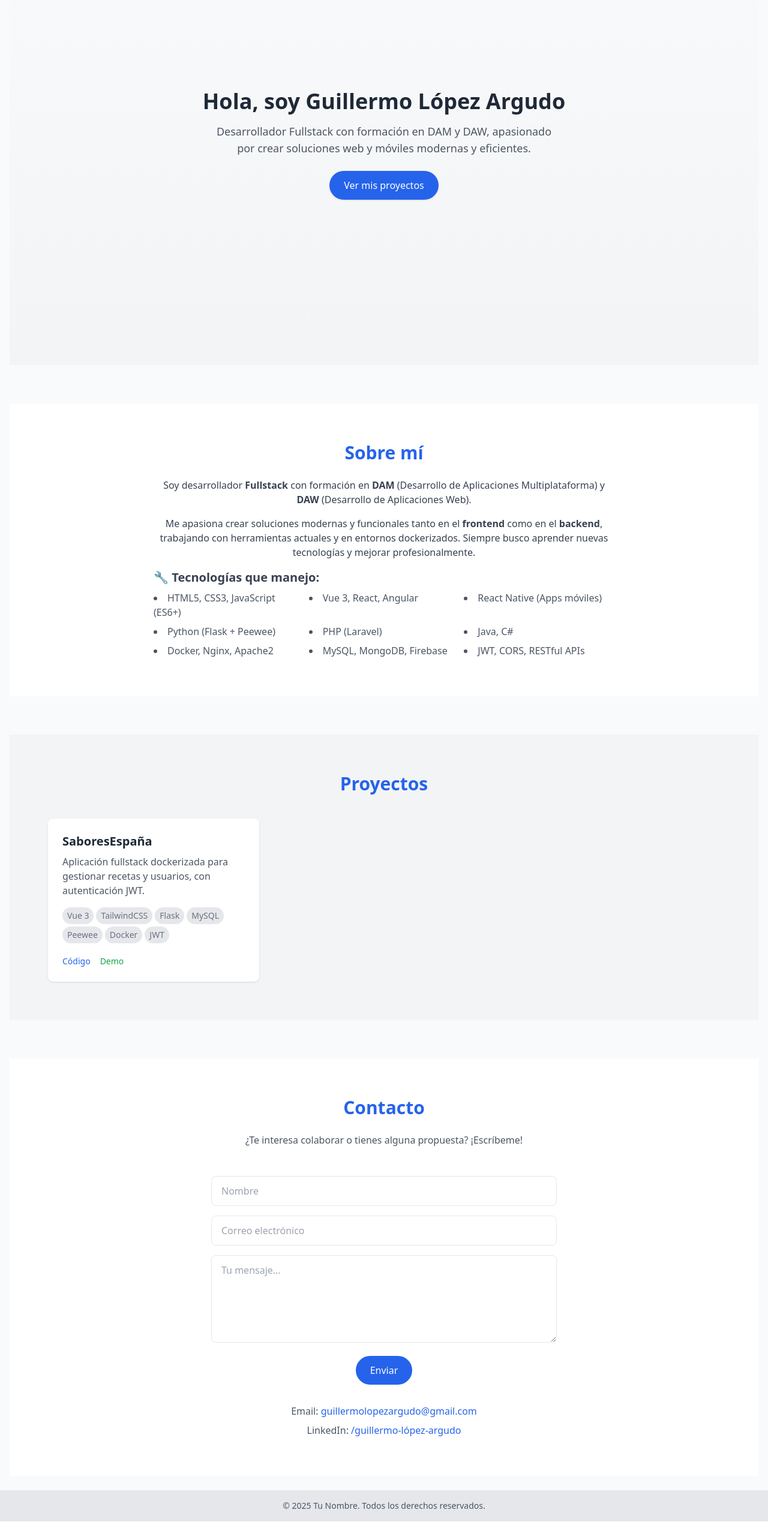
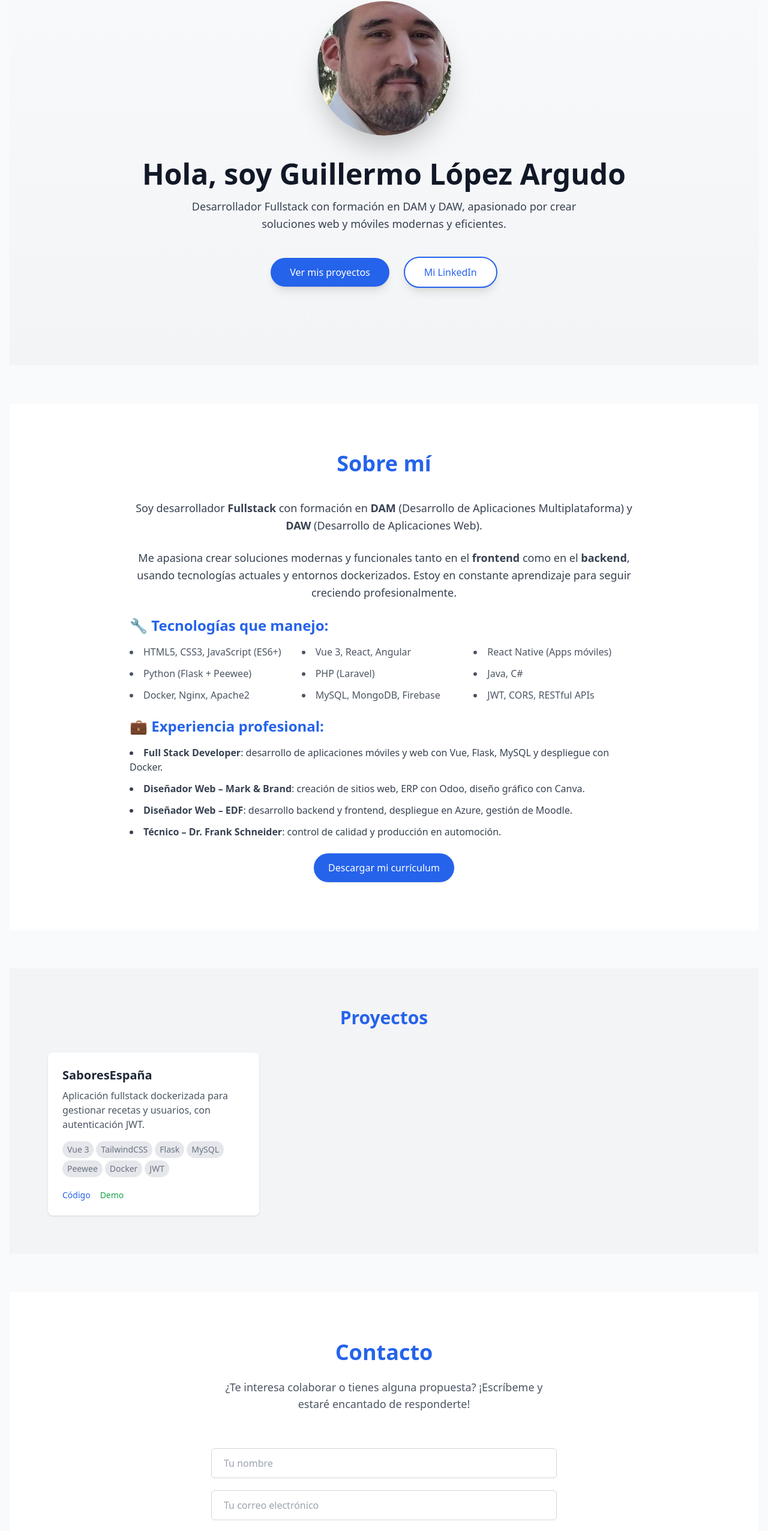
Before and after one commit to GuillermoLopezArgudo/mi-portfolio, a Vue app: page / in a window 1280 px wide. Shown: the part 215-2768 px from the top of the page at 60% size. Built offline with nearby package versions, Linux system fonts and the light colour scheme.

Commit message:
mejoras de estilos

```diff
--- a/src/components/About.vue
+++ b/src/components/About.vue
@@ -1,17 +1,19 @@
 <template>
-  <section id="about" class="py-16 bg-white text-center">
-    <h2 class="text-3xl font-bold mb-6 text-blue-600">Sobre mí</h2>
-    <div class="max-w-3xl mx-auto text-gray-700 space-y-4">
-      <p>
+  <section id="about" class="py-20 bg-white text-center">
+    <h2 class="text-4xl font-bold mb-10 text-blue-600">Sobre mí</h2>
+
+    <div class="max-w-4xl mx-auto text-gray-700 px-6 space-y-6">
+      <p class="text-lg leading-relaxed">
         Soy desarrollador <strong>Fullstack</strong> con formación en <strong>DAM</strong> (Desarrollo de Aplicaciones Multiplataforma) y <strong>DAW</strong> (Desarrollo de Aplicaciones Web).
       </p>
-      <p>
-        Me apasiona crear soluciones modernas y funcionales tanto en el <strong>frontend</strong> como en el <strong>backend</strong>, trabajando con herramientas actuales y en entornos dockerizados. Siempre busco aprender nuevas tecnologías y mejorar profesionalmente.
+      <p class="text-lg leading-relaxed">
+        Me apasiona crear soluciones modernas y funcionales tanto en el <strong>frontend</strong> como en el <strong>backend</strong>, usando tecnologías actuales y entornos dockerizados. Estoy en constante aprendizaje para seguir creciendo profesionalmente.
       </p>
 
-      <div class="mt-8 text-left">
-        <h3 class="text-xl font-semibold mb-2">🔧 Tecnologías que manejo:</h3>
-        <ul class="grid grid-cols-2 md:grid-cols-3 gap-2 list-disc list-inside text-gray-600">
+      <!-- Tecnologías -->
+      <div class="mt-10 text-left">
+        <h3 class="text-2xl font-semibold mb-4 text-blue-600">🔧 Tecnologías que manejo:</h3>
+        <ul class="grid grid-cols-2 sm:grid-cols-3 gap-3 list-disc list-inside text-base text-gray-600">
           <li>HTML5, CSS3, JavaScript (ES6+)</li>
           <li>Vue 3, React, Angular</li>
           <li>React Native (Apps móviles)</li>
@@ -23,6 +25,36 @@
           <li>JWT, CORS, RESTful APIs</li>
         </ul>
       </div>
+
+      <!-- Experiencia profesional -->
+      <div class="mt-12 text-left">
+        <h3 class="text-2xl font-semibold mb-4 text-blue-600">💼 Experiencia profesional:</h3>
+        <ul class="space-y-3 text-base text-gray-700 list-disc list-inside">
+          <li>
+            <strong>Full Stack Developer</strong>: desarrollo de aplicaciones móviles y web con Vue, Flask, MySQL y despliegue con Docker.
+          </li>
+          <li>
+            <strong>Diseñador Web – Mark & Brand</strong>: creación de sitios web, ERP con Odoo, diseño gráfico con Canva.
+          </li>
+          <li>
+            <strong>Diseñador Web – EDF</strong>: desarrollo backend y frontend, despliegue en Azure, gestión de Moodle.
+          </li>
+          <li>
+            <strong>Técnico – Dr. Frank Schneider</strong>: control de calidad y producción en automoción.
+          </li>
+        </ul>
+      </div>
+
+      <!-- Descarga del currículum -->
+      <div class="mt-12 text-center">
+        <a
+          href="/CV-GuillermoLópezArgudo.pdf"
+          download
+          class="inline-block bg-blue-600 text-white px-6 py-3 rounded-full hover:bg-blue-700 transition font-medium shadow"
+        >
+          Descargar mi currículum
+        </a>
+      </div>
     </div>
   </section>
 </template>
--- a/src/components/Contact.vue
+++ b/src/components/Contact.vue
@@ -1,39 +1,70 @@
 <template>
-  <section id="contact" class="py-16 bg-white text-center">
-    <h2 class="text-3xl font-bold mb-6 text-blue-600">Contacto</h2>
-    <p class="mb-8 text-gray-600 max-w-xl mx-auto">
-      ¿Te interesa colaborar o tienes alguna propuesta? ¡Escríbeme!
+  <section id="contact" class="py-20 bg-white text-center">
+    <h2 class="text-4xl font-bold mb-6 text-blue-600">Contacto</h2>
+    <p class="mb-10 text-gray-600 max-w-xl mx-auto text-lg">
+      ¿Te interesa colaborar o tienes alguna propuesta? ¡Escríbeme y estaré encantado de responderte!
     </p>
 
-    <form action="https://formsubmit.co/9e871d2d4a772e0ed0e3115aabd72d9f" method="POST"
-      class="max-w-xl mx-auto space-y-4">
+    <form
+      action="https://formsubmit.co/9e871d2d4a772e0ed0e3115aabd72d9f"
+      method="POST"
+      class="max-w-xl mx-auto space-y-5"
+    >
       <!-- Honeypot (oculto para bots) -->
-      <input type="text" name="_honey" style="display:none">
+      <input type="text" name="_honey" style="display: none" />
+      <input type="hidden" name="_captcha" value="false" />
+      <input type="hidden" name="_next" value="https://mi-portfolio-navy-phi.vercel.app/" />
 
-      <!-- Desactiva el captcha de FormSubmit -->
-      <input type="hidden" name="_captcha" value="false">
+      <input
+        type="text"
+        name="name"
+        placeholder="Tu nombre"
+        required
+        class="w-full px-5 py-3 border border-gray-300 rounded-md focus:outline-none focus:ring-2 focus:ring-blue-500 transition"
+      />
+      <input
+        type="email"
+        name="email"
+        placeholder="Tu correo electrónico"
+        required
+        class="w-full px-5 py-3 border border-gray-300 rounded-md focus:outline-none focus:ring-2 focus:ring-blue-500 transition"
+      />
+      <textarea
+        name="message"
+        rows="5"
+        placeholder="Tu mensaje..."
+        required
+        class="w-full px-5 py-3 border border-gray-300 rounded-md focus:outline-none focus:ring-2 focus:ring-blue-500 transition resize-none"
+      ></textarea>
 
-      <!-- Redirige tras enviar el mensaje -->
-      <input type="hidden" name="_next" value="https://mi-portfolio-navy-phi.vercel.app/">
-
-      <input type="text" name="name" placeholder="Nombre" required
-        class="w-full px-4 py-3 border rounded-lg focus:outline-none focus:ring-2 focus:ring-blue-400" />
-      <input type="email" name="email" placeholder="Correo electrónico" required
-        class="w-full px-4 py-3 border rounded-lg focus:outline-none focus:ring-2 focus:ring-blue-400" />
-      <textarea name="message" rows="5" placeholder="Tu mensaje..." required
-        class="w-full px-4 py-3 border rounded-lg focus:outline-none focus:ring-2 focus:ring-blue-400"></textarea>
-
-      <button type="submit" class="bg-blue-600 text-white px-6 py-3 rounded-full hover:bg-blue-700 transition">
-        Enviar
+      <button
+        type="submit"
+        class="w-full sm:w-auto bg-blue-600 text-white px-6 py-3 rounded-full hover:bg-blue-700 transition font-medium shadow"
+      >
+        Enviar mensaje
       </button>
     </form>
 
-
-    <div class="mt-8 text-gray-600 space-y-2">
-      <p>Email: <a href="mailto:guillermolopezargudo@gmail.com"
-          class="text-blue-600 hover:underline">guillermolopezargudo@gmail.com</a></p>
-      <p>LinkedIn: <a href="https://www.linkedin.com/in/guillermo-l%C3%B3pez-argudo-5a716722b/"
-          class="text-blue-600 hover:underline" target="_blank">/guillermo-lópez-argudo</a></p>
+    <div class="mt-10 text-gray-600 text-sm space-y-2">
+      <p>
+        📧 Email:
+        <a
+          href="mailto:guillermolopezargudo@gmail.com"
+          class="text-blue-600 hover:underline"
+        >
+          guillermolopezargudo@gmail.com
+        </a>
+      </p>
+      <p>
+        🔗 LinkedIn:
+        <a
+          href="https://www.linkedin.com/in/guillermo-l%C3%B3pez-argudo-5a716722b/"
+          target="_blank"
+          class="text-blue-600 hover:underline"
+        >
+          /guillermo-lópez-argudo
+        </a>
+      </p>
     </div>
   </section>
 </template>
--- a/src/components/Home.vue
+++ b/src/components/Home.vue
@@ -1,15 +1,39 @@
 <template>
+  <section
+    id="home"
+    class="min-h-[calc(100vh-4rem)] flex flex-col justify-center items-center bg-gradient-to-b from-gray-50 to-gray-100 px-4"
+  >
+    <div class="text-center max-w-4xl mx-auto">
+      <!-- Imagen de perfil  -->
+      <img
+        src="/miperfil.jpeg"
+        alt="Guillermo López Argudo"
+        class="w-48 h-48 md:w-56 md:h-56 mx-auto mb-10 rounded-full border-6 border-blue-600 shadow-2xl object-cover"
+      />
 
-  <section id="home" class="min-h-[calc(100vh-4rem)] flex flex-col justify-center items-center bg-gradient-to-b from-gray-50 to-gray-100">
-    <div class="text-center px-4">
-      <img>
-      <h2 class="text-4xl font-bold mb-4">Hola, soy Guillermo López Argudo</h2>
-      <p class="text-lg max-w-xl mx-auto text-gray-600 mb-6">
+      <h2 class="text-4xl md:text-5xl font-extrabold mb-4 text-gray-900">
+        Hola, soy Guillermo López Argudo
+      </h2>
+
+      <p class="text-lg max-w-2xl mx-auto text-gray-700 mb-10 leading-relaxed">
         Desarrollador Fullstack con formación en DAM y DAW, apasionado por crear soluciones web y móviles modernas y eficientes.
       </p>
-      <a href="#projects" class="bg-blue-600 text-white px-6 py-3 rounded-full shadow hover:bg-blue-700 transition inline-block">
-        Ver mis proyectos
-      </a>
+
+      <div class="flex flex-col sm:flex-row justify-center items-center gap-6">
+        <a
+          href="#projects"
+          class="bg-blue-600 text-white px-8 py-3 rounded-full shadow-lg hover:bg-blue-700 transition duration-300"
+        >
+          Ver mis proyectos
+        </a>
+        <a
+          href="https://www.linkedin.com/in/guillermo-l%C3%B3pez-argudo-5a716722b/"
+          target="_blank"
+          class="bg-white text-blue-600 border-2 border-blue-600 px-8 py-3 rounded-full shadow-lg hover:bg-blue-600 hover:text-white transition duration-300"
+        >
+          Mi LinkedIn
+        </a>
+      </div>
     </div>
   </section>
 </template>
--- a/src/components/Navbar.vue
+++ b/src/components/Navbar.vue
@@ -2,11 +2,20 @@
   <header class="bg-white shadow-md fixed top-0 left-0 w-full z-50 h-16 flex items-center">
     <nav class="container mx-auto px-4 flex justify-between items-center h-full">
       <h1 class="text-2xl font-bold text-blue-600">Mi Portfolio</h1>
-      <ul class="flex space-x-6 list-none">
+      <ul class="flex space-x-6 list-none items-center">
         <li><a href="#home" class="text-gray-800 hover:text-blue-600 transition">Inicio</a></li>
         <li><a href="#about" class="text-gray-800 hover:text-blue-600 transition">Sobre mí</a></li>
         <li><a href="#projects" class="text-gray-800 hover:text-blue-600 transition">Proyectos</a></li>
         <li><a href="#contact" class="text-gray-800 hover:text-blue-600 transition">Contacto</a></li>
+        <li>
+          <a
+            href="/CV-GuillermoLópezArgudo.pdf"
+            download
+            class="bg-blue-600 text-white px-4 py-2 rounded-md hover:bg-blue-700 transition text-sm font-medium"
+          >
+            Descargar CV
+          </a>
+        </li>
       </ul>
     </nav>
   </header>
```
Also changed, not shown: public/miperfil.jpeg (added), 1 other file (tests, documents, lock files or other folders).
